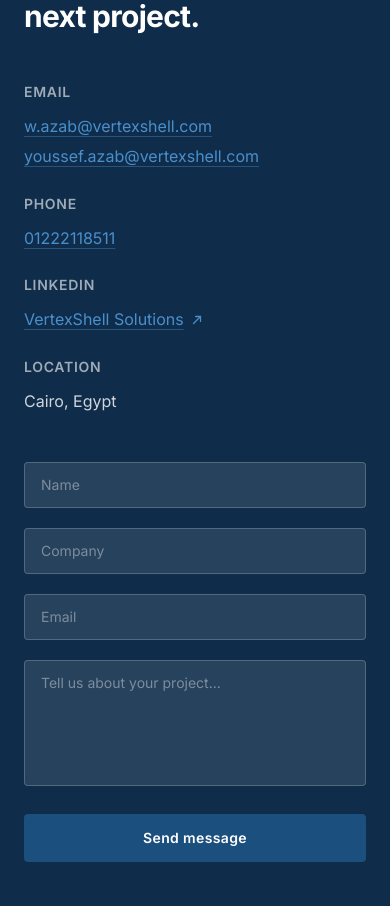
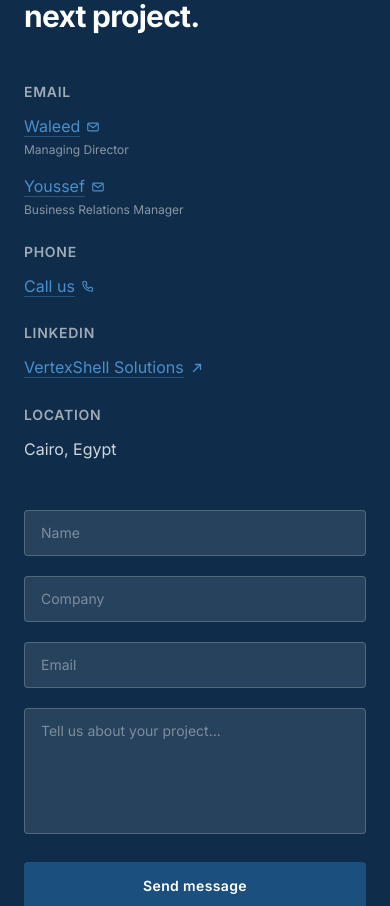
Before and after one commit to web-vx/vx-webapp, a Next.js app: page / in a window 390 px wide. Shown: the part 4308-5214 px from the top of the page. Built offline with nearby package versions, Linux system fonts and the light colour scheme.

Commit message:
Show contact people by name and role instead of raw details
Waleed (Managing Director) and Youssef (Business Relations Manager)
as mailto links with mail icons; phone becomes a Call us tel link.

Co-Authored-By: Claude Fable 5 <noreply@anthropic.com>

```diff
--- a/components/Contact.tsx
+++ b/components/Contact.tsx
@@ -28,18 +28,50 @@ export default function Contact() {
               <h3 className="text-sm font-semibold text-white/60 uppercase tracking-wider mb-3">
                 Email
               </h3>
+              <div className="space-y-4">
+                <div>
                   <a
                     href="mailto:w.azab@vertexshell.com"
-                className="block w-fit text-accent underline underline-offset-4 decoration-accent/40 hover:text-white hover:decoration-white transition-colors"
+                    className="inline-flex items-center gap-1.5 text-accent underline underline-offset-4 decoration-accent/40 hover:text-white hover:decoration-white transition-colors"
                   >
-                w.azab@vertexshell.com
+                    Waleed
+                    <svg
+                      viewBox="0 0 20 20"
+                      fill="none"
+                      stroke="currentColor"
+                      strokeWidth="1.6"
+                      className="w-3.5 h-3.5"
+                    >
+                      <rect x="2.5" y="4.5" width="15" height="11" rx="1.5" />
+                      <path d="M3 5.5l7 5.5 7-5.5" strokeLinecap="round" strokeLinejoin="round" />
+                    </svg>
                   </a>
+                  <p className="text-xs text-white/50 mt-0.5">
+                    Managing Director
+                  </p>
+                </div>
+                <div>
                   <a
                     href="mailto:youssef.azab@vertexshell.com"
-                className="block w-fit text-accent underline underline-offset-4 decoration-accent/40 hover:text-white hover:decoration-white transition-colors mt-1"
+                    className="inline-flex items-center gap-1.5 text-accent underline underline-offset-4 decoration-accent/40 hover:text-white hover:decoration-white transition-colors"
                   >
-                youssef.azab@vertexshell.com
+                    Youssef
+                    <svg
+                      viewBox="0 0 20 20"
+                      fill="none"
+                      stroke="currentColor"
+                      strokeWidth="1.6"
+                      className="w-3.5 h-3.5"
+                    >
+                      <rect x="2.5" y="4.5" width="15" height="11" rx="1.5" />
+                      <path d="M3 5.5l7 5.5 7-5.5" strokeLinecap="round" strokeLinejoin="round" />
+                    </svg>
                   </a>
+                  <p className="text-xs text-white/50 mt-0.5">
+                    Business Relations Manager
+                  </p>
+                </div>
+              </div>
             </div>
 
             <div>
@@ -48,9 +80,22 @@ export default function Contact() {
               </h3>
               <a
                 href="tel:+201222118511"
-                className="block w-fit text-accent underline underline-offset-4 decoration-accent/40 hover:text-white hover:decoration-white transition-colors"
+                className="inline-flex items-center gap-1.5 text-accent underline underline-offset-4 decoration-accent/40 hover:text-white hover:decoration-white transition-colors"
               >
-                01222118511
+                Call us
+                <svg
+                  viewBox="0 0 20 20"
+                  fill="none"
+                  stroke="currentColor"
+                  strokeWidth="1.6"
+                  className="w-3.5 h-3.5"
+                >
+                  <path
+                    d="M4 3.5h3l1.5 4-2 1.5a11 11 0 004.5 4.5l1.5-2 4 1.5v3a1.5 1.5 0 01-1.5 1.5C8 17.5 2.5 12 2.5 5A1.5 1.5 0 014 3.5z"
+                    strokeLinecap="round"
+                    strokeLinejoin="round"
+                  />
+                </svg>
               </a>
             </div>
 
```
Lines whose indentation alone changed are shown as unchanged.
